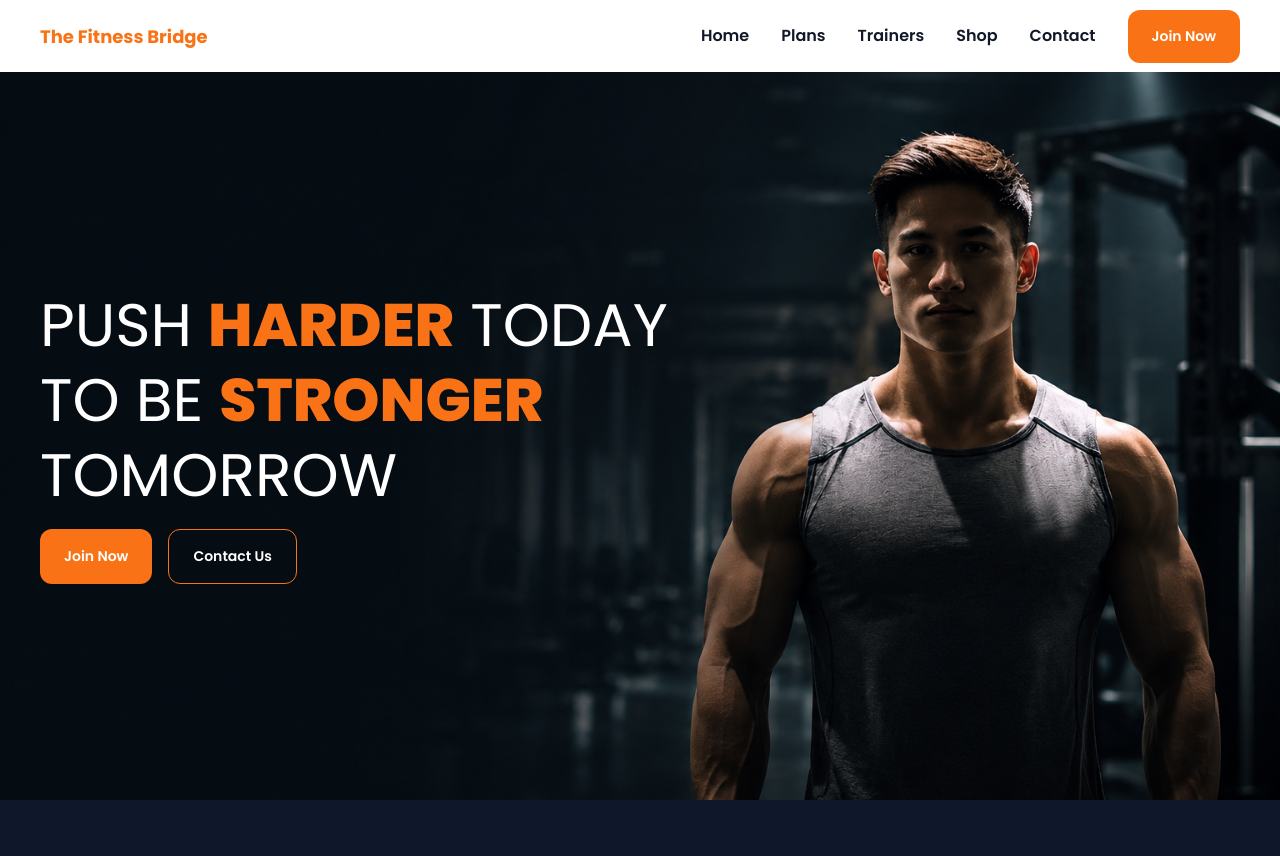
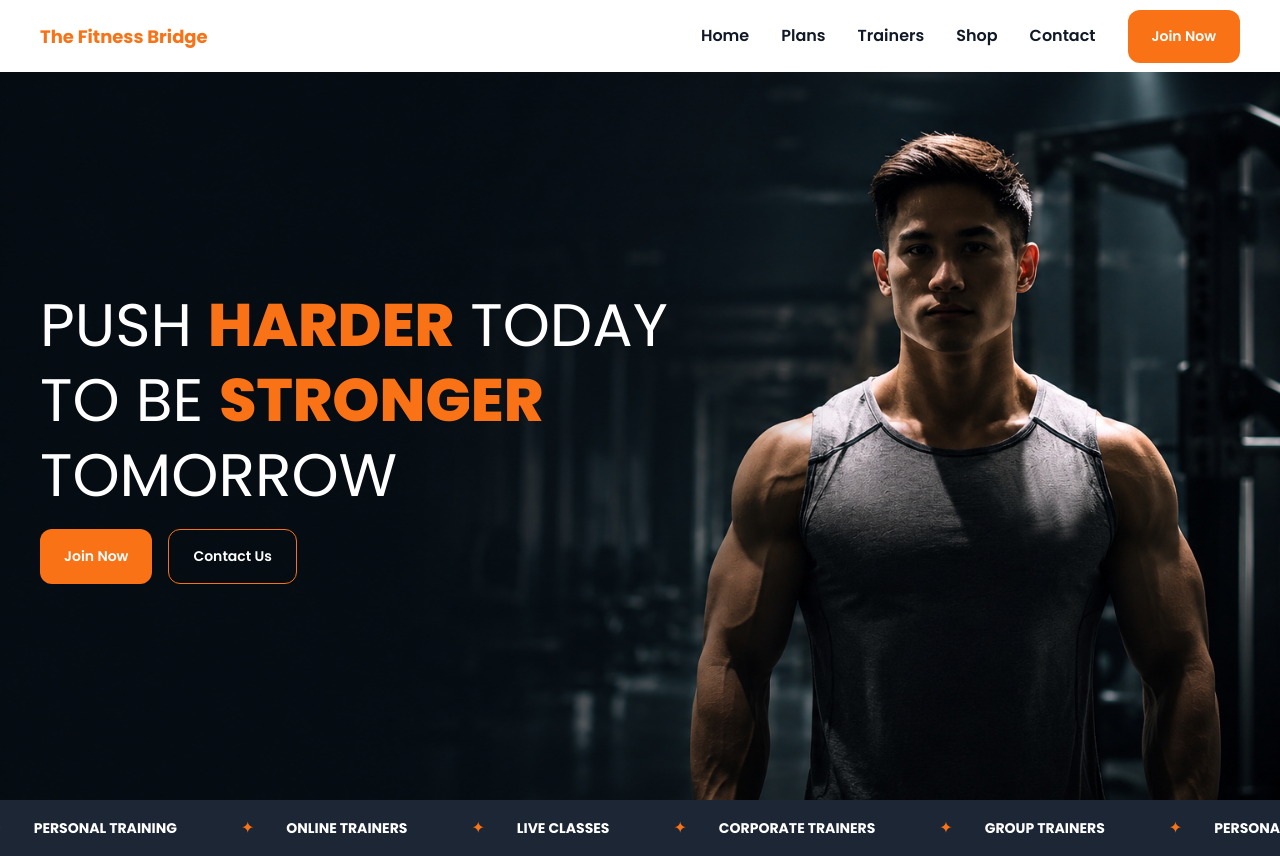
Before and after one commit to Winbac/fitnessbridge, a Next.js app: page / in a window 1280 px wide. Before the commit the page ends 800 px from the top, so only its background shows below. Built offline with nearby package versions, Linux system fonts and the light colour scheme.

Commit message:
Added services marquee section

```diff
--- a/app/globals.css
+++ b/app/globals.css
@@ -21,3 +21,16 @@ body {
   color: var(--text-white);
   font-family: Arial, Helvetica, sans-serif;
 }
+
+@keyframes marquee {
+  0% {
+    transform: translateX(0);
+  }
+  100% {
+    transform: translateX(-25%);
+  }
+}
+
+.animate-marquee {
+  animation: marquee 12s linear infinite;
+}
--- a/app/page.tsx
+++ b/app/page.tsx
@@ -1,9 +1,12 @@
 import Hero from "@/components/sections/Hero";
+import ServicesMarquee from "@/components/sections/ServicesMarquee";
 
 export default function Home() {
   return (
     <main>
       <Hero />
+      <ServicesMarquee />
+
     </main>
   );
 }
--- /dev/null
+++ b/components/sections/ServicesMarquee.tsx
@@ -0,0 +1,26 @@
+const services = [
+  "CORPORATE TRAINERS",
+  "GROUP TRAINERS",
+  "PERSONAL TRAINING",
+  "ONLINE TRAINERS",
+  "LIVE CLASSES",
+];
+
+export default function ServicesMarquee() {
+  const repeatedServices = [...services, ...services, ...services, ...services];
+
+  return (
+    <section className="overflow-hidden bg-[#1F2937]/90 py-4">
+      <div className="flex w-max animate-marquee items-center">
+        {repeatedServices.map((service, index) => (
+          <div key={index} className="flex items-center gap-8 px-8">
+            <span className="text-[#F97316]">✦</span>
+            <span className="whitespace-nowrap text-sm font-bold text-white">
+              {service}
+            </span>
+          </div>
+        ))}
+      </div>
+    </section>
+  );
+}
```
